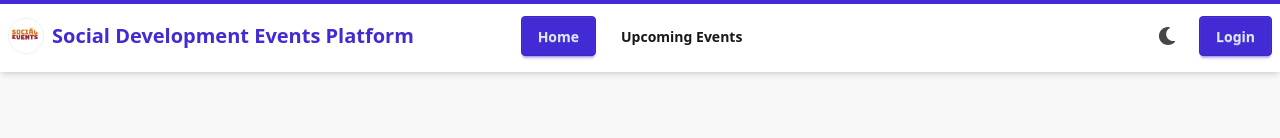
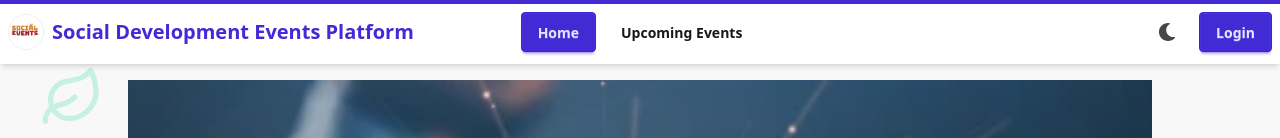
Before and after one commit to tufayel2007/Social-Development-Events-Platform, a React (Vite) app: page / in a window 1280 px wide. Both pictures are taken after a click on the button 1167 px from the left and 36 px from the top of the page. Shown: the top 138 px of the page. Built offline with nearby package versions, Linux system fonts and the light colour scheme; no server answers.

Commit message:
ASSIGMENT SUBMITED

```diff
--- a/src/components/Navbar.jsx
+++ b/src/components/Navbar.jsx
@@ -71,8 +71,9 @@ const Navbar = () => {
 
   return (
     <div
-      className="navbar bg-base-100 text-base-content
-     shadow-md sticky top-0 z-50 transition-colors duration-300"
+      className="navbar bg-base-100 text-base-content shadow-md
+               fixed top-0 left-0 right-0 z-50
+               transition-colors duration-300 h-16"
     >
       <div className="navbar-start">
         <div className="dropdown">
```
